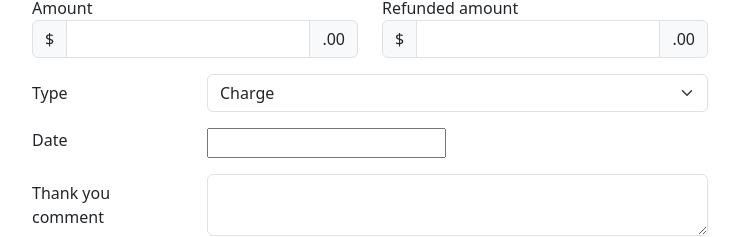
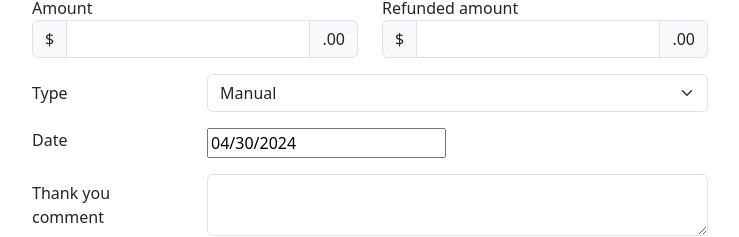
Before and after one commit to florentmtl/donations-ui, a React (Vite) app: page /add-donation in a window 1280 px wide. Shown: the part 160-397 px from the top of the page, without its empty margins (270-1009 px from the left). Built offline with nearby package versions, Linux system fonts and the light colour scheme.

Commit message:
feat(app): submit form data to backend

```diff
--- a/src/components/AddDonation/AddDonation.jsx
+++ b/src/components/AddDonation/AddDonation.jsx
@@ -1,9 +1,36 @@
-import { Link } from 'react-router-dom';
+import { Link, useNavigate } from 'react-router-dom';
 import DatePicker from 'react-datepicker';
 import 'react-datepicker/dist/react-datepicker.css';
+import { useState } from 'react';
 
 export function AddDonation() {
-  const handleSubmit = () => {};
+  const [inputs, setInputs] = useState({ type: 'Manual' });
+  const [isAnonymous, setIsAnonymous] = useState(false);
+  const [donationDate, setDonationDate] = useState(new Date());
+  const navigate = useNavigate();
+
+  const handleChange = (e) => {
+    const name = e.target.name;
+    const value = e.target.value;
+    setInputs((values) => ({ ...values, [name]: value }));
+  };
+
+  const handleSubmit = (e) => {
+    e.preventDefault();
+    const fullInfo = { ...inputs, createdAtUtc: donationDate.getTime(), isAnonymous: isAnonymous };
+    fetch('http://localhost:4000/donations', {
+      method: 'POST',
+      body: JSON.stringify(fullInfo),
+      headers: {
+        'Content-type': 'application/json; charset=UTF-8',
+      },
+    })
+      .then((response) => response.json())
+      .catch((err) => {
+        console.log(err);
+      });
+    navigate('/');
+  };
 
   return (
     <div className="container" style={{ maxWidth: '700px' }}>
@@ -17,10 +44,25 @@ export function AddDonation() {
         <form onSubmit={handleSubmit}>
           <div className="mb-3 row">
             <div className="col">
-              <input className="form-control" type="text" name="first-name" id="first-name" placeholder="First name" />
+              <input
+                className="form-control"
+                type="text"
+                name="firstName"
+                id="first-name"
+                placeholder="First name"
+                value={inputs.firstName || ''}
+                onChange={handleChange}
+              />
             </div>
             <div className="col">
-              <input className="form-control" type="text" name="last-name" id="last-name" placeholder="Last name" />
+              <input
+                className="form-control"
+                type="text"
+                name="lastName"
+                id="last-name"
+                placeholder="Last name"
+                onChange={handleChange}
+              />
             </div>
           </div>
           <div className="row mb-3">
@@ -28,7 +70,7 @@ export function AddDonation() {
               <label htmlFor="amount-form">Amount</label>
               <div className="input-group">
                 <span className="input-group-text">$</span>
-                <input type="text" id="amount-form" className="form-control" />
+                <input className="form-control" type="number" id="amount-form" name="amount" onChange={handleChange} />
                 <span className="input-group-text">.00</span>
               </div>
             </div>
@@ -36,7 +78,13 @@ export function AddDonation() {
               <label htmlFor="refunded-amount-form">Refunded amount</label>
               <div className="input-group">
                 <span className="input-group-text">$</span>
-                <input type="text" id="refunded-amount-form" className="form-control" />
+                <input
+                  className="form-control"
+                  type="number"
+                  id="refunded-amount-form"
+                  name="refundedAmount"
+                  onChange={handleChange}
+                />
                 <span className="input-group-text">.00</span>
               </div>
             </div>
@@ -46,9 +94,15 @@ export function AddDonation() {
               Type
             </label>
             <div className="col-sm-9">
-              <select className="form-select" name="type-donation" id="type-donation">
-                <option value="charge">Charge</option>
-                <option value="manual">Manual</option>
+              <select
+                className="form-select"
+                name="type"
+                id="type-donation"
+                value={inputs.type}
+                onChange={handleChange}
+              >
+                <option value="Charge">Charge</option>
+                <option value="Manual">Manual</option>
               </select>
             </div>
           </div>
@@ -57,7 +111,7 @@ export function AddDonation() {
               Date
             </label>
             <div className="col-sm-9">
-              <DatePicker id="date-donation" />
+              <DatePicker id="date-donation" selected={donationDate} onChange={(date) => setDonationDate(date)} />
             </div>
           </div>
           <div className="mb-3 row">
@@ -65,7 +119,14 @@ export function AddDonation() {
               Thank you comment
             </label>
             <div className="col-sm-9">
-              <textarea className="form-control" name="thank-you" id="thank-you" rows="2" />
+              <textarea
+                className="form-control"
+                name="thankYouComment"
+                id="thank-you"
+                rows="2"
+                value={inputs.thankYouComment || ''}
+                onChange={handleChange}
+              />
             </div>
           </div>
           <div className="mb-3 row">
@@ -73,11 +134,25 @@ export function AddDonation() {
               Company name
             </label>
             <div className="col-sm-9">
-              <input className="form-control" type="text" name="company-name" id="company-name" />
+              <input
+                className="form-control"
+                type="text"
+                name="companyName"
+                id="company-name"
+                value={inputs.companyName || ''}
+                onChange={handleChange}
+              />
             </div>
           </div>
           <div className="mb-3 form-check">
-            <input className="form-check-input" type="checkbox" value="" id="anonymous-donation" />
+            <input
+              className="form-check-input"
+              type="checkbox"
+              id="anonymous-donation"
+              name="isAnonymous"
+              value={isAnonymous}
+              onChange={(e) => setIsAnonymous(e.target.checked)}
+            />
             <label className="form-check-label" htmlFor="anonymous-donation">
               Anonymous donation
             </label>
```
